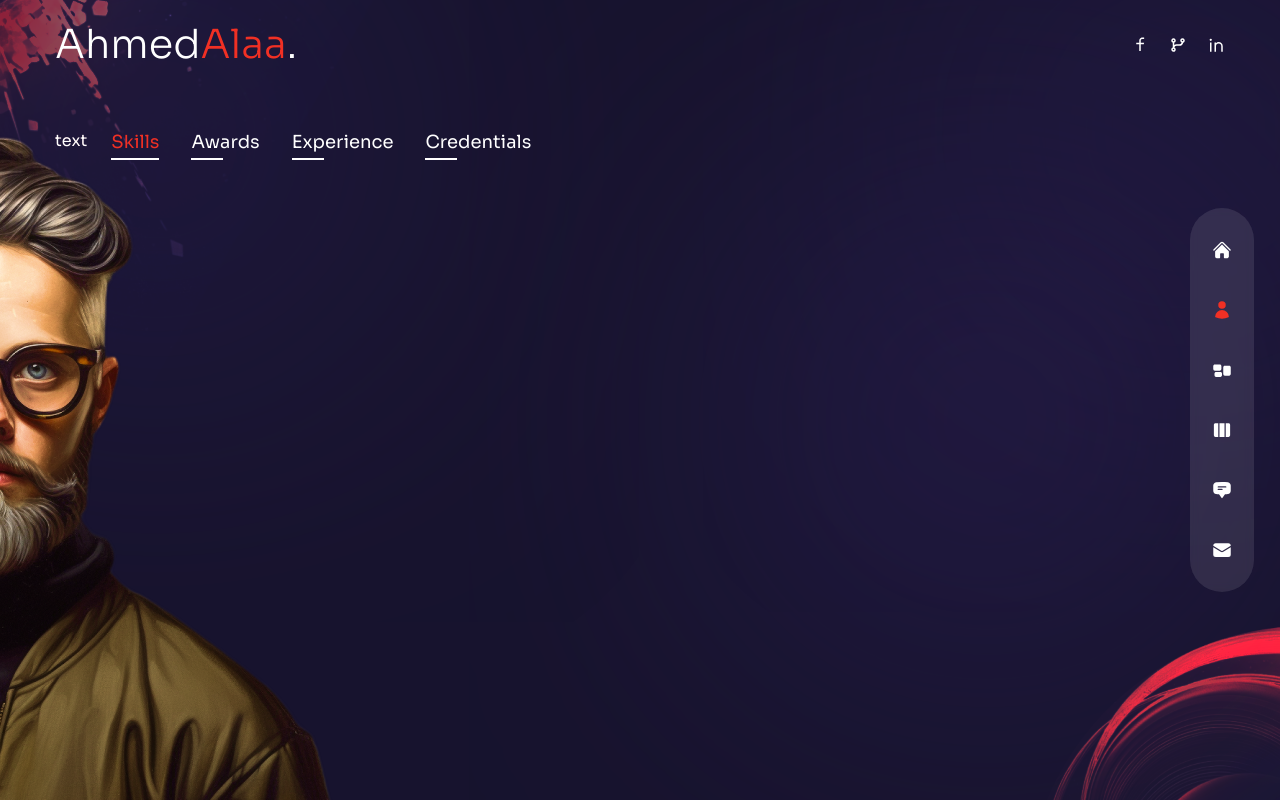
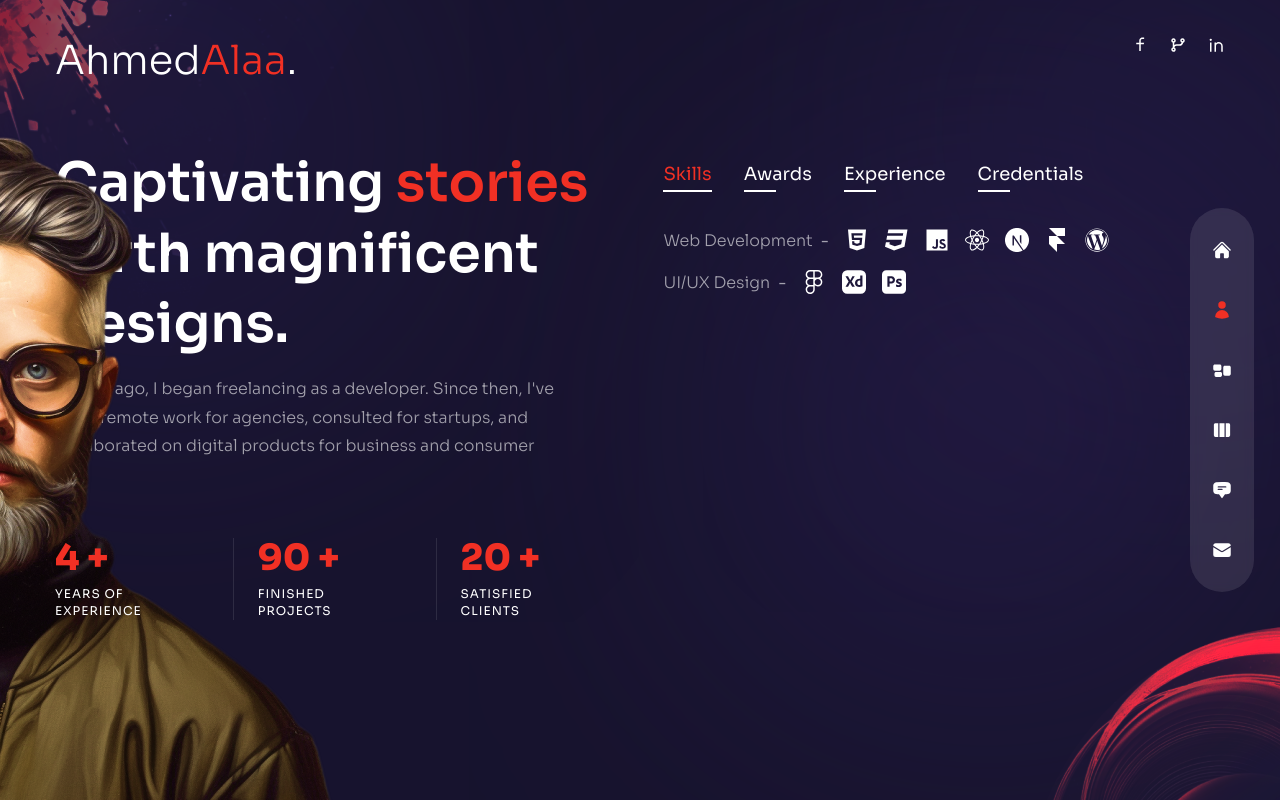
Before and after one commit to AhmedAlaa21/ahmedalaa, a Next.js app: page /about in a window 1280 px wide. Built offline with nearby package versions, Linux system fonts and the light colour scheme.

Commit message:
Finished About page & initialized Services Page.

```diff
--- a/components/Bulb.js
+++ b/components/Bulb.js
@@ -1,5 +1,12 @@
+import Image from "next/image";
+
 const Bulb = () => {
-  return <div>Bulb</div>;
+  return (
+    <div className="absolute -left-36 -bottom-12 rotate-12 mix-blend-color-dodge
+    animate-pulse duration-75 z-10 w-[200px] xl:w-[260px]">
+      <Image src={"/bulb.png"} alt="bulb" width={260} height={200} />
+    </div>
+  );
 };
 
 export default Bulb;
--- a/components/Header.js
+++ b/components/Header.js
@@ -1,6 +1,3 @@
-// next image
-import Image from "next/image";
-
 // next link
 import Link from "next/link";
 
@@ -10,12 +7,19 @@ const Header = () => {
   return (
     <header className="absolute z-30 w-full flex items-center px-16 xl:px-0 xl:h-[90px]">
       <div className="container mx-auto">
-        <div className="flex flex-col lg:flex-row justify-between items-center gap-y-6 py-8">
+        <div
+          className="flex flex-col lg:flex-row justify-between items-center
+         gap-y-6 py-8"
+        >
           {/* logo */}
           <Link href="/">
             <p
-              // className="w-[220px] font-bold "
-              style={{ color: "#fff", fontSize: "40px" }}
+              style={{
+                color: "#fff",
+                fontSize: "40px",
+                width: "220px",
+                height: "40px",
+              }}
             >
               Ahmed<span className="text-accent">Alaa</span>.
             </p>
--- a/components/ServiceSlider.js
+++ b/components/ServiceSlider.js
@@ -1,31 +1,4 @@
-// data
-const serviceData = [
-  {
-    icon: <RxCrop />,
-    title: 'Branding',
-    description: 'Lorem ipsum dolor sit amet, consectetur adipiscing elit.',
-  },
-  {
-    icon: <RxPencil2 />,
-    title: 'Design',
-    description: 'Lorem ipsum dolor sit amet, consectetur adipiscing elit.',
-  },
-  {
-    icon: <RxDesktop />,
-    title: 'Development',
-    description: 'Lorem ipsum dolor sit amet, consectetur adipiscing elit.',
-  },
-  {
-    icon: <RxReader />,
-    title: 'Copywriting',
-    description: 'Lorem ipsum dolor sit amet, consectetur adipiscing elit.',
-  },
-  {
-    icon: <RxRocket />,
-    title: 'SEO',
-    description: 'Lorem ipsum dolor sit amet, consectetur adipiscing elit.',
-  },
-];
+
 
 const ServiceSlider = () => {
   return <div>Service Slider</div>;
--- a/data/index.js
+++ b/data/index.js
@@ -18,6 +18,14 @@ import {
   SiAdobexd,
   SiAdobephotoshop,
 } from "react-icons/si";
+
+import {
+  RxCrop,
+  RxDesktop,
+  RxPencil2,
+  RxReader,
+  RxRocket,
+} from "react-icons/rx";
 
 export const SocialData = [
   {
@@ -112,3 +120,32 @@ export const aboutData = [
     ],
   },
 ];
+
+// data
+export const serviceData = [
+  {
+    icon: <RxCrop />,
+    title: "Branding",
+    description: "Lorem ipsum dolor sit amet, consectetur adipiscing elit.",
+  },
+  {
+    icon: <RxPencil2 />,
+    title: "Design",
+    description: "Lorem ipsum dolor sit amet, consectetur adipiscing elit.",
+  },
+  {
+    icon: <RxDesktop />,
+    title: "Development",
+    description: "Lorem ipsum dolor sit amet, consectetur adipiscing elit.",
+  },
+  {
+    icon: <RxReader />,
+    title: "Copywriting",
+    description: "Lorem ipsum dolor sit amet, consectetur adipiscing elit.",
+  },
+  {
+    icon: <RxRocket />,
+    title: "SEO",
+    description: "Lorem ipsum dolor sit amet, consectetur adipiscing elit.",
+  },
+];
--- a/package.json
+++ b/package.json
@@ -9,7 +9,7 @@
     "lint": "next lint"
   },
   "dependencies": {
-    "@next/font": "^13.4.4",
+    "next/font": "^13.4.4",
     "framer-motion": "^10.12.16",
     "next": "13.4.3",
     "react": "18.2.0",
--- a/pages/about/index.js
+++ b/pages/about/index.js
@@ -12,6 +12,9 @@ import { fadeIn } from "../../variants";
 
 //data
 import { aboutData } from "../../data";
+
+//counter
+import CountUp from "react-countup";
 
 const About = () => {
   const [index, setIndex] = useState(0);
@@ -29,9 +32,77 @@ const About = () => {
       >
         <Avatar />
       </motion.div>
-      <div className="container mx-auto h-full flex flex-col xl:flex-row gap-x-6">
-        <div>text</div>
-        <div>
+      <div className="container mx-auto h-full flex flex-col items-center xl:flex-row gap-x-6">
+        {/* text */}
+        <div className="flex-1 flex flex-col justify-center">
+          <motion.h2
+            variants={fadeIn("right", 0.2)}
+            initial="hidden"
+            animate="show"
+            exit="hidden"
+            className="h2"
+          >
+            Captivating <span className="text-accent">stories</span> birth
+            magnificent designs.
+          </motion.h2>
+          <motion.p
+            variants={fadeIn("right", 0.4)}
+            initial="hidden"
+            animate="show"
+            exit="hidden"
+            className="max-w-[500px] mx-auto xl:mx-0 mb-6 xl:mb-12 px-2 xl:px-0"
+          >
+            4 years ago, I began freelancing as a developer. Since then, I've
+            done remote work for agencies, consulted for startups, and
+            collaborated on digital products for business and consumer use.
+          </motion.p>
+          {/* counters */}
+          <motion.div
+            variants={fadeIn("right", 0.6)}
+            initial="hidden"
+            animate="show"
+            exit="hidden"
+            className="hidden md:flex md:max-w-xl xl:max-w-none mx-auto xl:mx-0 mb-8"
+          >
+            <div className="flex flex-1 xl:gap-x-6">
+              {/* expericence */}
+              <div className="relative flex-1 after:w-[1px] after:h-full after:bg-white/10 after:absolute after:top-0 after:right-0">
+                <div className="text-2xl xl:text-4xl font-extrabold text-accent mb-2">
+                  <CountUp start={-5} end={4} duration={5} /> +
+                </div>
+                <div className="text-xs uppercase tracking-[1px] leading-[1.4] max-w-[100px]">
+                  Years of experience
+                </div>
+              </div>
+              {/* projects */}
+              <div className="relative flex-1 after:w-[1px] after:h-full after:bg-white/10 after:absolute after:top-0 after:right-0">
+                <div className="text-2xl xl:text-4xl font-extrabold text-accent mb-2">
+                  <CountUp start={0} end={90} duration={5} /> +
+                </div>
+                <div className="text-xs uppercase tracking-[1px] leading-[1.4] max-w-[100px]">
+                  Finished Projects
+                </div>
+              </div>
+              {/* clients */}
+              <div className="relative flex-1">
+                <div className="text-2xl xl:text-4xl font-extrabold text-accent mb-2">
+                  <CountUp start={-5} end={20} duration={5} /> +
+                </div>
+                <div className="text-xs uppercase tracking-[1px] leading-[1.4] max-w-[100px]">
+                  Satisfied Clients
+                </div>
+              </div>
+            </div>
+          </motion.div>
+        </div>
+        {/* info */}
+        <motion.div
+          variants={fadeIn("left", 0.4)}
+          initial="hidden"
+          animate="show"
+          exit="hidden"
+          className="flex flex-col w-full xl:max-w-[48%] h-[480px]"
+        >
           <div className="flex gap-x-4 xl:gap-x-8 mx-auto xl:mx-0 mb-4">
             {aboutData.map((el, elIndex) => {
               return (
@@ -50,7 +121,33 @@ const About = () => {
               );
             })}
           </div>
-        </div>
+          <div
+            className="py-2 xl:py-6 flex flex-col gap-y-2
+          xl:gap-y-4 items-center xl:items-start"
+          >
+            {aboutData[index].info.map((item, itemIndex) => {
+              return (
+                <div
+                  key={itemIndex}
+                  className="flex-1 flex flex-col md:flex-row
+                max-w-max gap-x-2 text-white/60
+                "
+                >
+                  {/* title */}
+                  <div className="font-light mb-2 md:mb-0">{item.title}</div>
+                  <div className="hidden md:flex">-</div>
+                  <div>{item.stage}</div>
+                  {/* icons */}
+                  <div className="flex gap-x-4 ">
+                    {item.icons?.map((icon, iconIndex) => {
+                      return <div className="text-2xl text-white">{icon}</div>;
+                    })}
+                  </div>
+                </div>
+              );
+            })}
+          </div>
+        </motion.div>
       </div>
     </div>
   );
--- a/pages/services/index.js
+++ b/pages/services/index.js
@@ -1,5 +1,24 @@
+// service data
+
+//components
+import ServiceSlider from "../../components/ServiceSlider";
+import Bulb from "../../components/Bulb";
+import Circles from "../../components/Circles";
+
+//framer motion
+import { motion } from "framer-motion";
+import { fadeIn } from "../../variants";
+
 const Services = () => {
-  return <div>Services</div>;
+  return (
+    <div className="h-full bg-primary/30 py-36 flex item-center">
+      <Circles />
+      <div className="container mx-auto">
+
+      </div>
+      <Bulb />
+    </div>
+  );
 };
 
 export default Services;
```
